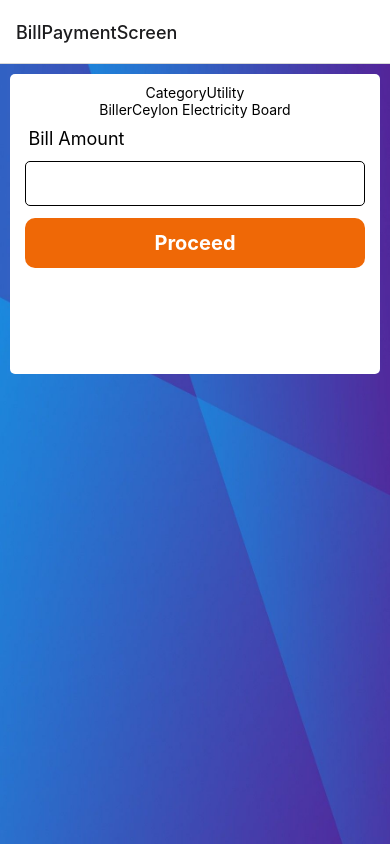
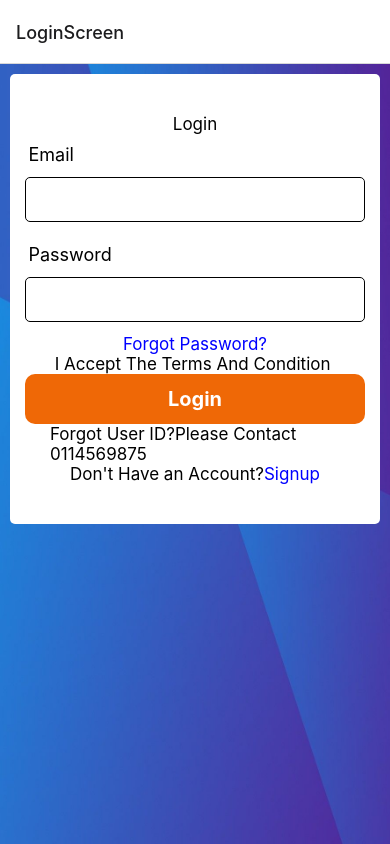
Before and after one commit to User-Experience-Design-SE3050-2021/se3050---uee-2021s2_reg_wd_05, a React Native app: screen /LoginScreen in a window 390 px wide. Built offline with nearby package versions, Linux system fonts and the light colour scheme.

Commit message:
Login,Signup Screens Added

```diff
--- a/App.js
+++ b/App.js
@@ -17,6 +17,10 @@ import {createNativeStackNavigator} from '@react-navigation/native-stack';
 import {NavigationContainer, DefaultTheme} from '@react-navigation/native';
 import BillPaymentDetailScreen from "./src/screens/BillPaymentDetailScreen";
 import AddCardScreen from "./src/screens/AddCardScreen";
+import SignupScreen from "./src/screens/SignupScreen";
+import LoginScreen from "./src/screens/LoginScreen";
+import ForgotPinScreen from "./src/screens/ForgotPinScreen";
+import ChangePinScreen from "./src/screens/ChangePinScreen";
 
 const Stack = createNativeStackNavigator();
 
@@ -36,6 +40,9 @@ const App = () => {
       style={{width: '100%', height: '100%'}}>
       <NavigationContainer theme={MyTheme}>
         <Stack.Navigator>
+          {/*<Stack.Screen name="ChangePinScreen" component={ChangePinScreen} />*/}
+          {/*<Stack.Screen name="ForgotPinScreen" component={ForgotPinScreen} />*/}
+          <Stack.Screen name="LoginScreen" component={LoginScreen} />
           <Stack.Screen name="BillPaymentScreen" component={BillPaymentDetailScreen} />
           <Stack.Screen name="AddCardScreen" component={AddCardScreen} />
         </Stack.Navigator>
--- /dev/null
+++ b/src/screens/LoginScreen.js
@@ -0,0 +1,60 @@
+import React from "react";
+import {View, Text, StyleSheet, TextInput,Dimensions} from "react-native";
+import { PrimaryButton, InputField } from "../components";
+
+const LoginScreen = () => {
+
+    const btnClick = () => {
+        console.log('button clicked');
+    }
+
+    return(
+        <View style={styles.mainContainer}>
+                <View style={styles.container}>
+                    <Text style={styles.heading}>Login</Text>
+                        <InputField text="Email"/>
+                        <InputField text="Password"/>
+                    <Text style={styles.forgotpassword}>Forgot Password?</Text>
+                    <Text style={styles.termsandcondition}>I Accept The <Text style={styles.termsandcondition}>Terms And Condition</Text> </Text>
+                        <PrimaryButton onPress={btnClick} text="Login"/>
+                    <Text style={styles.contact}>Forgot User ID?<Text style={styles.contact}>Please Contact 0114569875</Text></Text>
+                    <Text style={styles.contact}>Don't Have an Account?<Text style={styles.Signup}>Signup</Text></Text>
+                </View>
+        </View>
+    )
+}
+
+const styles = StyleSheet.create({
+    mainContainer:{
+        padding:10,
+    },
+    container :{
+        alignItems:'center',
+        height:'auto',
+        backgroundColor:'white',
+        padding:40,
+        borderRadius:5
+
+    },
+    heading: {
+        fontSize: 17,
+    },
+    forgotpassword: {
+        color: '#0000FF',
+        fontSize: 17,
+    },
+    termsandcondition: {
+        fontSize: 17,
+    },
+    contact: {
+        fontSize: 17,
+        paddingLeft:'auto',
+    },
+    Signup: {
+        color: '#0000FF',
+        fontSize: 17,
+    }
+
+})
+
+export default LoginScreen;
--- /dev/null
+++ b/src/screens/SignupScreen.js
@@ -0,0 +1,40 @@
+import React from "react";
+import {View, Text, StyleSheet, TextInput,Dimensions} from "react-native";
+import { PrimaryButton, InputField } from "../components";
+
+const SignupScreen = () => {
+
+    const btnClick = () => {
+        console.log('button clicked');
+    }
+
+    return(
+        <View style={styles.mainContainer}>
+            <View style={styles.container}>
+                    <Text>Register</Text>
+                    <InputField text="User ID"/>
+                    <InputField text="PIN"/>
+                    <InputField text="Confirm PIN"/>
+                    <InputField text="Email ID"/>
+
+                <PrimaryButton onPress={btnClick} text="Submit"/>
+            </View>
+        </View>
+    )
+}
+
+const styles = StyleSheet.create({
+    mainContainer:{
+        padding:10,
+    },
+    container :{
+        alignItems:'center',
+        height:'auto',
+        backgroundColor:'white',
+        padding:18,
+        borderRadius:5
+    },
+
+})
+
+export default SignupScreen;
```
